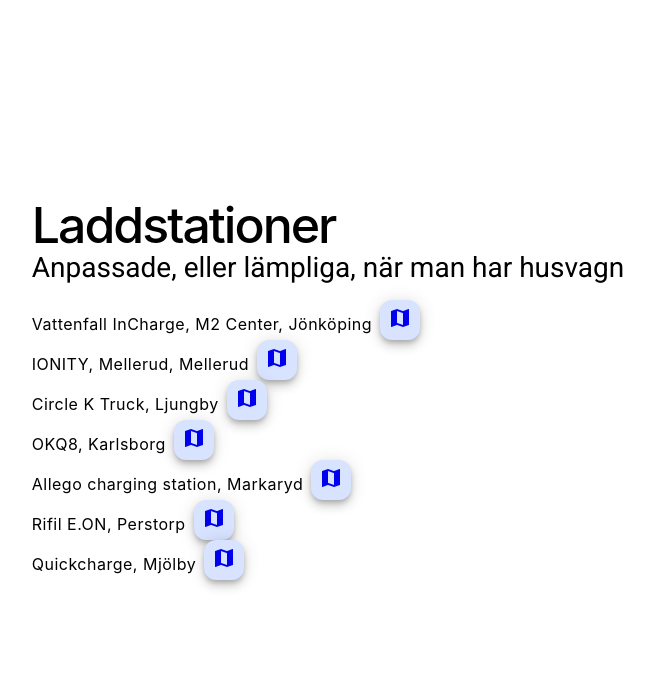
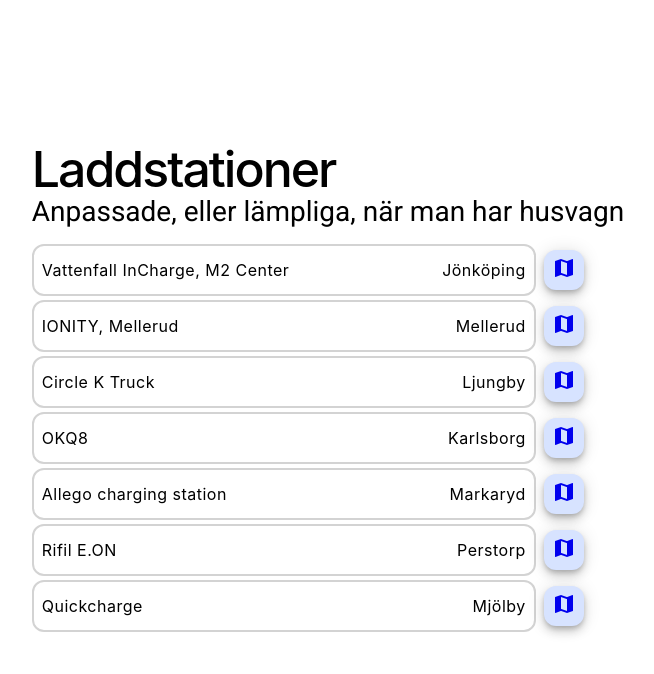
Before and after one commit to JohanHaggstrom/charge-ev-with-caravan_web, an Angular app: page / in a window 1280 px wide. Shown: the top 674 px of the page, without its empty margins (312-966 px from the left). Built offline with nearby package versions, Linux system fonts and the light colour scheme.

Commit message:
Added styling to the table with charge points (#2)

```diff
--- a/src/app/app.component.html
+++ b/src/app/app.component.html
@@ -5,10 +5,11 @@
             <h5>Anpassade, eller lämpliga, när man har husvagn</h5>
 
             @for (item of identifiedChargePoints; track item.id) {
-            <div>
-                <span>{{ item.title }}</span>
-                <span>, </span>
-                <span>{{ item.city }}</span>
+            <div class="one-row-container">
+                <div class="text-content-container">
+                    <span class="left-side-content">{{ item.title }}</span>
+                    <span class="right-side-content">{{ item.city }}</span>
+                </div>
 
                 <button
                     class="link-button"
--- a/src/app/app.component.scss
+++ b/src/app/app.component.scss
@@ -69,3 +69,35 @@
 .content p {
     margin-top: 1.5rem;
 }
+
+// Container for one row in the table
+.one-row-container {
+    margin-bottom: 4px;
+    display: flex;
+    justify-content: left;
+    align-items: center;
+
+    .text-content-container {
+        border: 2px solid lightgrey;
+        border-radius: 12px;
+        min-width: 500px;
+        display: flex;
+        justify-content: space-between;
+        align-items: center;
+        height: 48px;
+
+        .left-side-content {
+            margin-left: 8px;
+            display: inline-block;
+            min-width: 250px;
+            max-width: 100%;
+            white-space: nowrap;
+            overflow: hidden;
+            text-overflow: ellipsis;
+        }
+
+        .right-side-content {
+            margin-right: 8px;
+        }
+    }
+}
```
